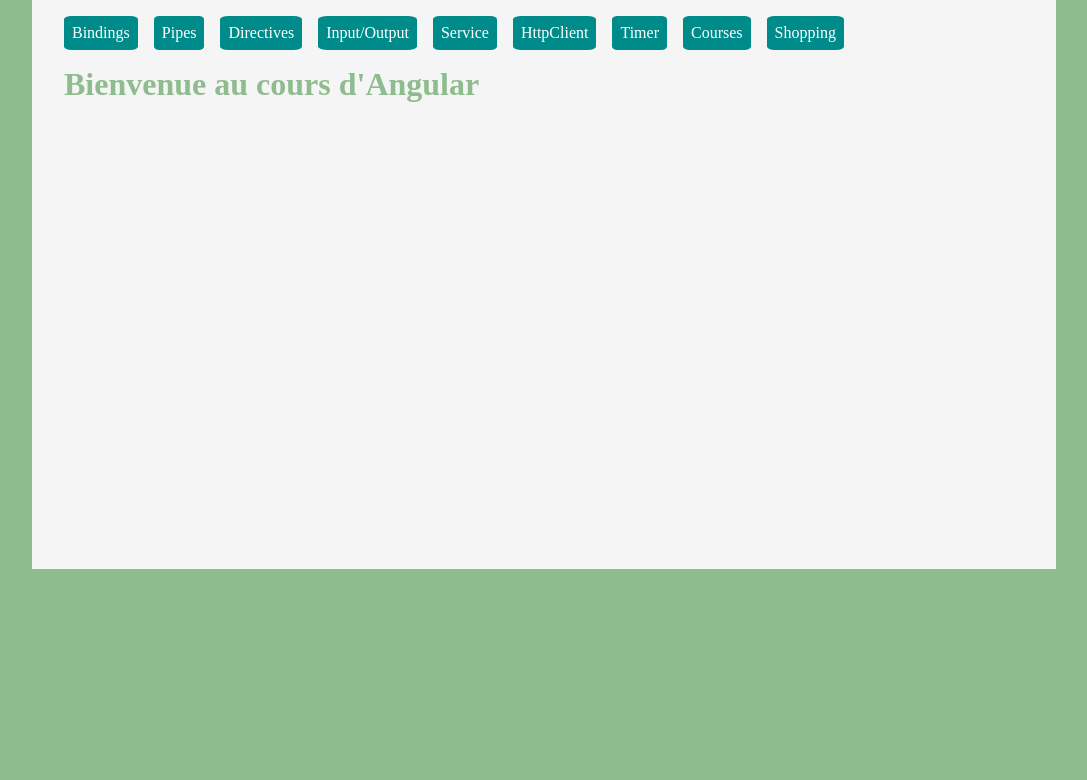
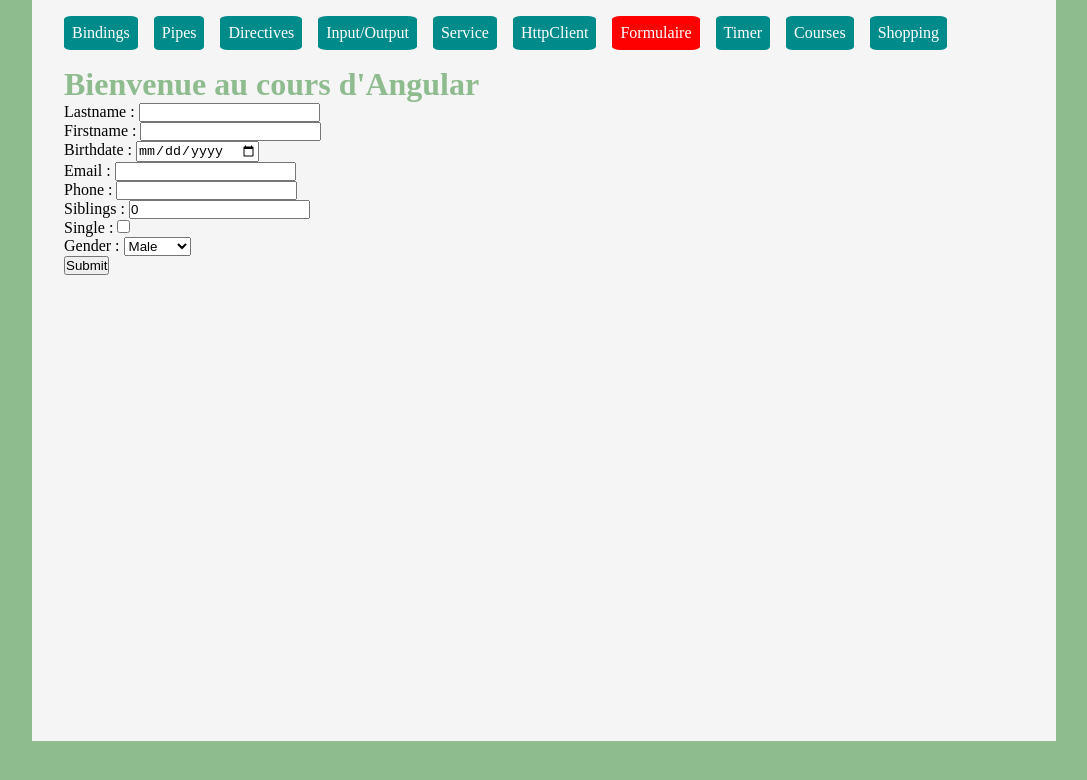
Before and after one commit to ByaSebastien/tf_2025_java_cyber_angular, an Angular app: page /demo7 in a window 1280 px wide. Before the commit this address led to /. Shown: the top 780 px of the page, without its empty margins (96-1183 px from the left). Built offline with nearby package versions, Linux system fonts and the light colour scheme.

Commit message:
demo formulaire

```diff
--- a/src/app/app.routes.ts
+++ b/src/app/app.routes.ts
@@ -35,6 +35,10 @@ export const routes: Routes = [
     loadComponent: () => import('./demos/components/demo6/demo6').then(m => m.Demo6),
   },
   {
+    path: 'demo7',
+    loadComponent: () => import('./demos/components/demo7/demo7').then(m => m.Demo7),
+  },
+  {
     path: 'exo1',
     loadComponent: () => import('./exos/components/exo1/exo1').then(m => m.Exo1),
   },
--- a/src/app/demos/components/demo6/demo6.ts
+++ b/src/app/demos/components/demo6/demo6.ts
@@ -44,7 +44,7 @@ export class Demo6 {
 
     this._yuGiOhService.getCards(url).subscribe(
       result => {
-        this.yuGiOhResult = result
+        this.yuGiOhResult = result;
       }
     );
 
--- /dev/null
+++ b/src/app/demos/components/demo7/demo7.html
@@ -0,0 +1,42 @@
+<form [formGroup]="personForm" (ngSubmit)="submitForm()">
+  <div>
+    <label for="lastname">Lastname : </label>
+    <input [ngClass]="{red: personForm.controls.lastname.invalid && personForm.controls.lastname.touched}" type="text" id="lastname" formControlName="lastname">
+<!--    <app-error [formControl]="personForm.controls.lastname"></app-error>-->
+  </div>
+  <div>
+    <label for="firstname">Firstname : </label>
+    <input type="text" id="firstname" formControlName="firstname">
+  </div>
+  <div>
+    <label for="birthdate">Birthdate : </label>
+    <input type="date" id="birthdate" formControlName="birthdate">
+  </div>
+  <div>
+    <label for="email">Email : </label>
+    <input type="email" id="email" formControlName="email">
+  </div>
+  <div>
+    <label for="phone">Phone : </label>
+    <input type="tel" id="phone" formControlName="phone">
+  </div>
+  <div>
+    <label for="siblings">Siblings : </label>
+    <input type="number" id="siblings" formControlName="siblings">
+  </div>
+  <div>
+    <label for="single">Single : </label>
+    <input type="checkbox" id="single" formControlName="single">
+  </div>
+  <div>
+    <label for="gender">Gender : </label>
+    <select formControlName="gender">
+      @for (p of PersonGender | keyvalue; track p.key) {
+        <option [value]="p.key">{{ p.value }}</option>
+      }
+    </select>
+  </div>
+  <div class="buttons">
+    <button type="submit">Submit</button>
+  </div>
+</form>
--- /dev/null
+++ b/src/app/demos/components/demo7/demo7.scss
@@ -0,0 +1,3 @@
+.red {
+  border-color: red;
+}
--- /dev/null
+++ b/src/app/demos/components/demo7/demo7.ts
@@ -0,0 +1,48 @@
+import {Component, inject} from '@angular/core';
+import {FormBuilder, FormGroup, ReactiveFormsModule, Validators} from '@angular/forms';
+import {KeyValuePipe, NgClass} from '@angular/common';
+import {PersonGender} from './models/person';
+
+@Component({
+  selector: 'app-demo7',
+  imports: [
+    ReactiveFormsModule,
+    NgClass,
+    KeyValuePipe
+  ],
+  templateUrl: './demo7.html',
+  styleUrl: './demo7.scss'
+})
+export class Demo7 {
+
+  protected readonly PersonGender = PersonGender;
+
+  private readonly _fb: FormBuilder = inject(FormBuilder);
+
+  personForm = this._fb.group({
+    lastname: [null, [Validators.required,Validators.maxLength(50)]],
+    firstname: [null, [Validators.required, Validators.maxLength(50)]],
+    birthdate: [null, [Validators.required]],
+    email: [null, [Validators.required, Validators.email]],
+    phone: [null, []],
+    siblings: [0, [Validators.required, Validators.min(0)]],
+    single: [false, [Validators.required]],
+    gender: ["MALE", [Validators.required]],
+  });
+
+  constructor() {
+  }
+
+  submitForm() {
+
+    console.log(this.personForm.value);
+
+    this.personForm.markAllAsTouched();
+
+    if(this.personForm.invalid) {
+      console.log("No valid")
+      return;
+    }
+    console.log("Valid");
+  }
+}
--- /dev/null
+++ b/src/app/demos/components/demo7/models/person.ts
@@ -0,0 +1,15 @@
+export interface Person {
+  lastname: string;
+  firstname: string;
+  birthdate: Date;
+  email: string;
+  phone?: string;
+  siblings: number;
+  single: boolean;
+  gender: PersonGender;
+}
+
+export enum PersonGender {
+  MALE= "Male",
+  FEMALE = "Female",
+}
--- a/src/app/nav/nav.ts
+++ b/src/app/nav/nav.ts
@@ -20,6 +20,7 @@ export class Nav {
     { title: 'Input/Output' , url: '/demo4'},
     { title: 'Service' , url: '/demo5'},
     { title: 'HttpClient' , url: '/demo6'},
+    { title: 'Formulaire' , url: '/demo7'},
     { title: 'Timer' , url: '/exo1'},
     { title: 'Courses' , url: '/exo2'},
     { title: 'Shopping' , url: '/exo3'},
```
Also changed, not shown: public/assets/images/tigre.jpg (added), 1 other file (tests, documents, lock files or other folders).
